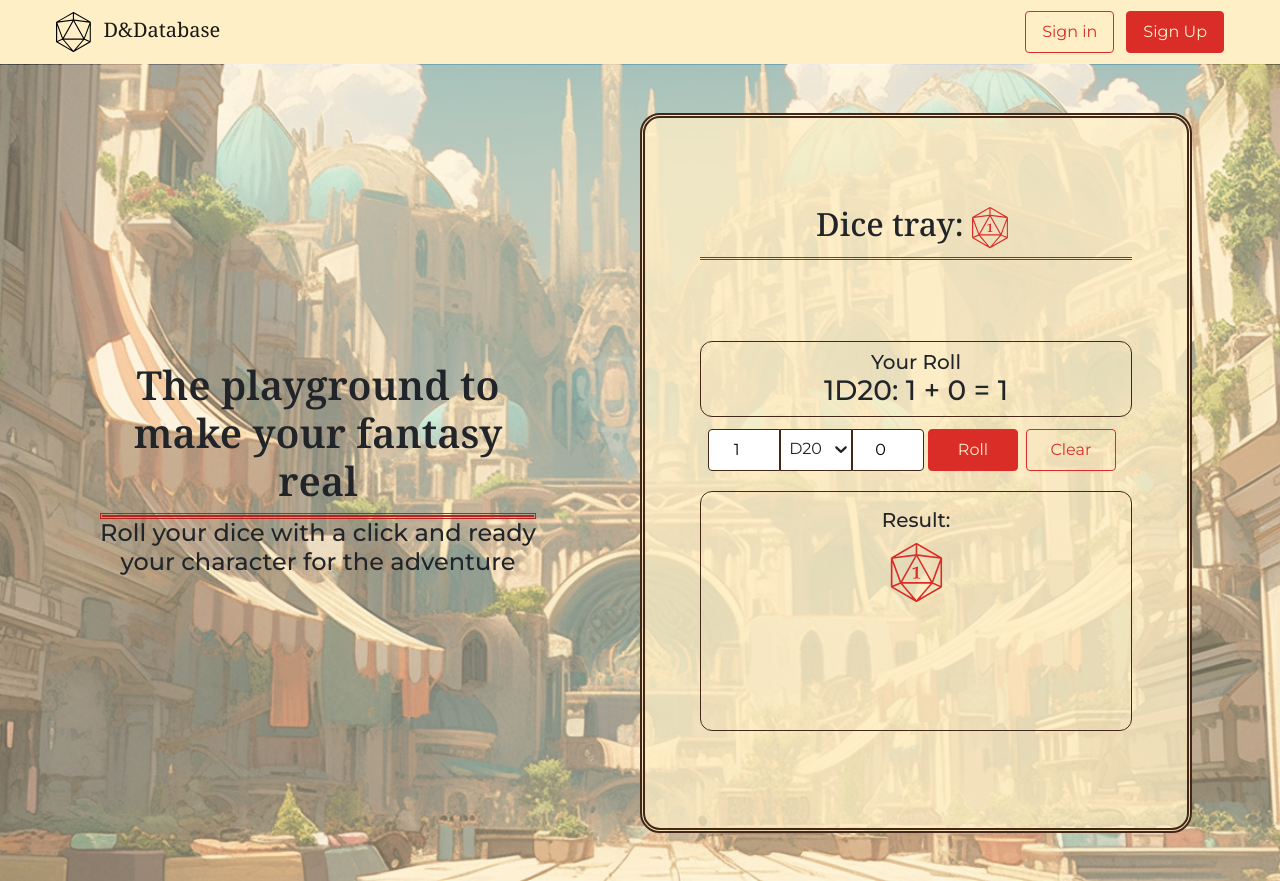
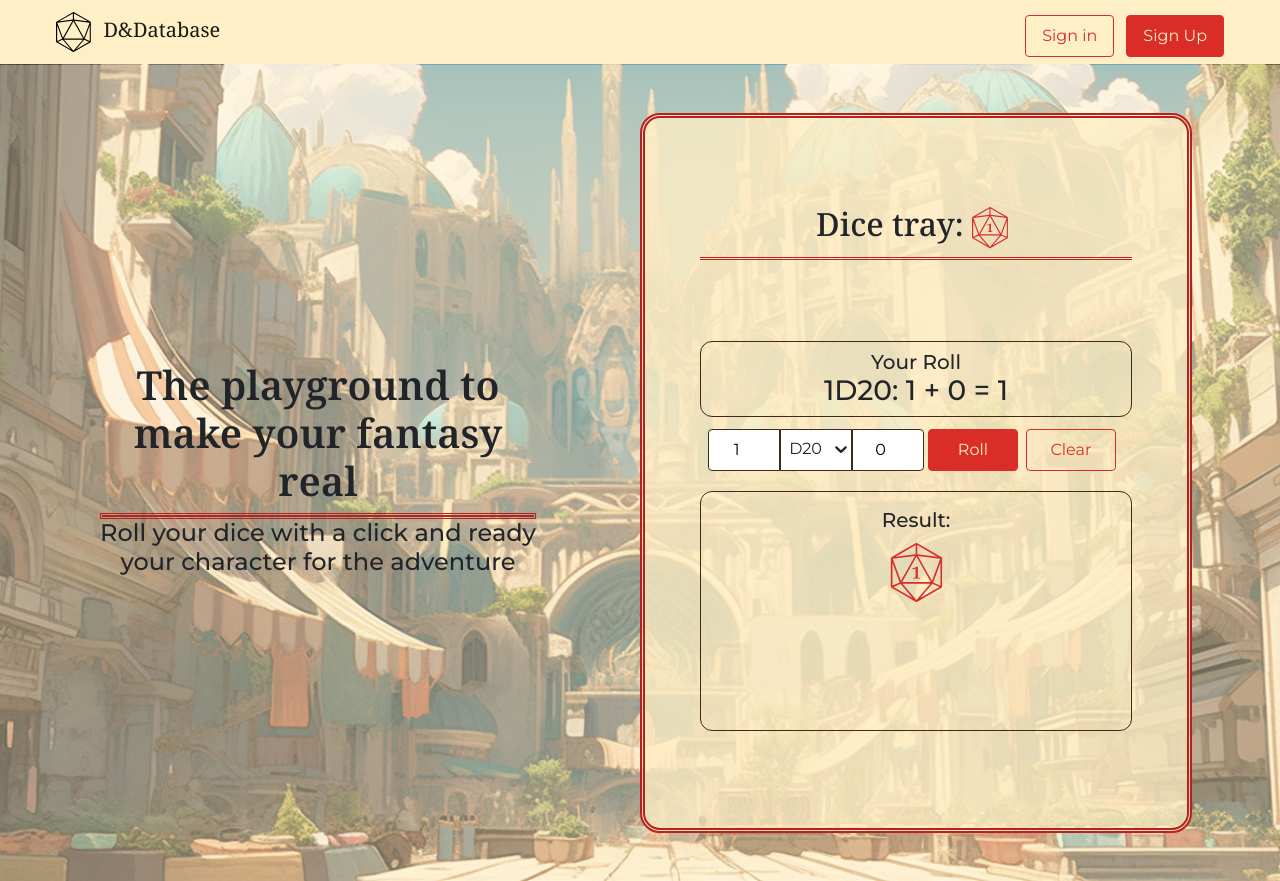
Before and after one commit to LiamDarkmoon/DnDApp, a React (Vite) app: page /DnDatabase in a window 1280 px wide. Built offline with nearby package versions, Linux system fonts and the light colour scheme.

Commit message:
nav mobil

```diff
--- a/src/components/container/NavBar.jsx
+++ b/src/components/container/NavBar.jsx
@@ -15,11 +15,11 @@ const NavBar = () => {
                         <span className="navbar-toggler-icon"></span>
                     </button>
                     <div className="collapse navbar-collapse" id="navbarSupportedContent">
-                        <ul className="navbar-nav ms-auto mb-2 mb-lg-0">
-                            <li className="nav-item">
+                        <ul className="menu navbar-nav ms-auto mb-2 mb-lg-0">
+                            <li className="nav-item bttn-container">
                                 <LoginForm/>
                             </li>
-                            <li className="nav-item">
+                            <li className="nav-item bttn-container">
                                 <RegisterForm/>
                             </li>
                         </ul>
--- a/src/components/pure/forms/RegisterForm.jsx
+++ b/src/components/pure/forms/RegisterForm.jsx
@@ -55,7 +55,7 @@ const RegisterForm = () => {
     }
 
     return (
-        <div>
+        <div className='bttn-conteiner'>
             <Bttn click={ handleShowingBttn } text='Sign Up'/>
             <Modal show={ show } onHide={ handleShowingBttn }>
                 <Formik
--- a/src/styles/AppStyle.css
+++ b/src/styles/AppStyle.css
@@ -42,7 +42,11 @@
   margin-right: 12px;
   height: 40px;
 }
-.navbar button {
+.navbar .menu {
+  margin-top: 8px;
+  background-color: #ffefc6;
+}
+.navbar .menu .bttn-container {
   margin-left: 12px;
 }
 
@@ -64,7 +68,7 @@
   align-items: center;
   height: 90vh;
   background: rgba(255, 239, 198, 0.7529411765);
-  border: 5px double #432818;
+  border: 5px double #b7221e;
   border-radius: 20px;
 }
 .dicetray .tray-ttl {
@@ -223,6 +227,19 @@
   .navbar #brand {
     font-size: 16px;
   }
+  .navbar .menu {
+    position: absolute;
+    right: 0;
+    left: 0;
+    display: flex;
+    flex-flow: row;
+    flex-wrap: nowrap;
+    justify-content: space-evenly;
+    padding: 8px 16px;
+  }
+  .navbar .menu .bttn-container {
+    margin: 4px 0 4px 0;
+  }
   .navbar .navbar-toggler {
     height: 32px;
     width: 32px;
--- a/src/styles/AppStyle.sass
+++ b/src/styles/AppStyle.sass
@@ -44,8 +44,15 @@ $shadow: #432818
         margin-right: 12px
         height: 40px
 
-    button
-        margin-left: 12px
+
+    .menu
+        margin-top: 8px
+        background-color: $secondary-accent
+
+        .bttn-container
+            margin-left: 12px
+
+
 
 
 .form
@@ -64,7 +71,7 @@ $shadow: #432818
     align-items: center
     height: 90vh
     background: #ffefc6c0
-    border: 5px double $shadow
+    border: 5px double $primary-color
     border-radius: 20px
 
     .tray-ttl
@@ -218,6 +225,20 @@ $shadow: #432818
         #brand
             font-size: 16px
 
+        .menu
+            position: absolute
+            right: 0
+            left: 0
+            display: flex
+            flex-flow: row
+            flex-wrap: nowrap
+            justify-content: space-evenly
+            padding: 8px 16px
+
+            .bttn-container
+                margin: 4px 0 4px 0
+
+
         .navbar-toggler
             height: 32px
             width: 32px
```
Also changed, not shown: 1 other file (tests, documents, lock files or other folders).
